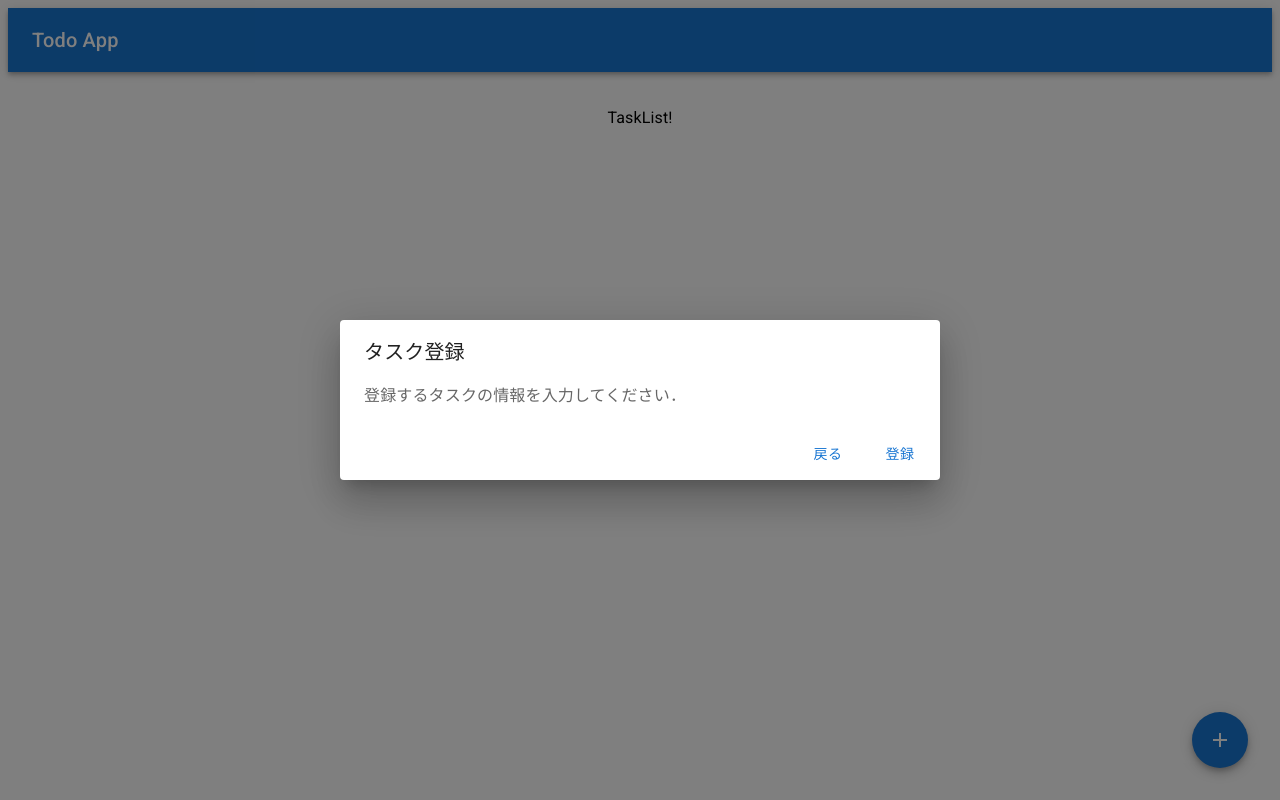
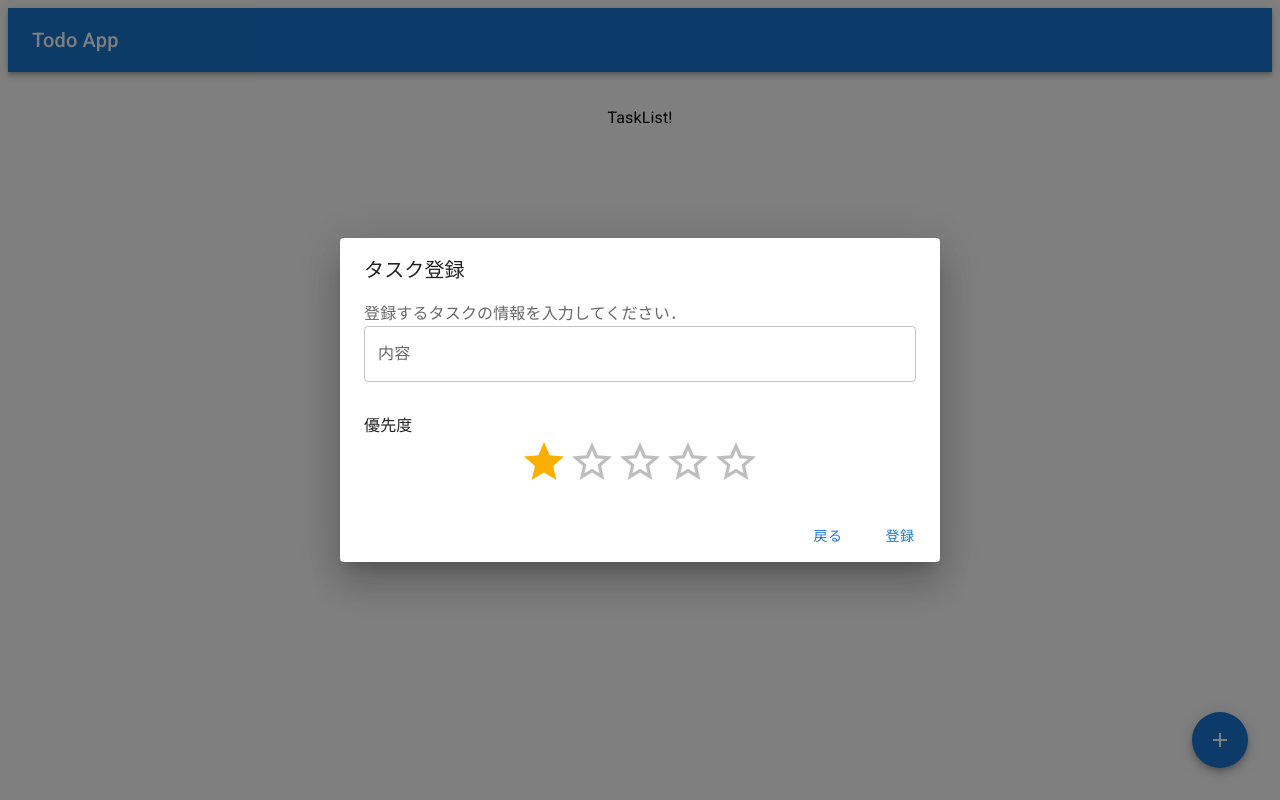
Before and after one commit to sabrina-ksks/ReactTodo, a React (Create React App) app: page / in a window 1280 px wide. Both pictures are taken after a click on the button "add". Built offline with nearby package versions, Linux system fonts and the light colour scheme.

Commit message:
Update: 項目を「内容」「期限」「優先度」に変更

```diff
--- a/src/components/RegisterDialogContent.tsx
+++ b/src/components/RegisterDialogContent.tsx
@@ -1,12 +1,71 @@
-import React from "react";
+import React, { useState } from "react";
 
 import DialogContent from "@mui/material/DialogContent";
 import DialogContentText from "@mui/material/DialogContentText";
+import Box from "@mui/material/Box";
+import Typography from "@mui/material/Typography";
+import Stack from "@mui/material/Stack";
+import TextField from '@mui/material/TextField';
+import AdapterDateFns from '@mui/lab/AdapterDateFns';
+import LocalizationProvider from '@mui/lab/LocalizationProvider';
+import DateTimePicker from '@mui/lab/DateTimePicker';
+import Rating from "@mui/material/Rating";
 
 const RegisterDialogContent: React.FC = () => {
-  return(
+  const [content, setContent] = useState<string>("");
+  const [deadline, setDeadline] = useState<Date | null>(null);
+  const [priority, setPriority] = useState<number | null>(1);
+
+  const handleContentChange = (e: React.ChangeEvent<HTMLTextAreaElement | HTMLInputElement>) => {
+    setContent(e.target.value);
+  };
+
+  const handleDeadlineChange = (value: Date | null) => {
+    setDeadline(value);
+  };
+
+  const handlePriorityChange = (e: React.SyntheticEvent<Element, Event>, value: number | null) => {
+    setPriority(value);
+  };
+
+  return (
     <DialogContent>
       <DialogContentText>登録するタスクの情報を入力してください．</DialogContentText>
+      <Stack spacing={2}>
+        <TextField
+          label="内容"
+          value={content}
+          onChange={handleContentChange}
+          margin="normal"
+          placeholder="内容を入力..."
+          fullWidth
+        />
+        <LocalizationProvider dateAdapter={AdapterDateFns}>
+          <DateTimePicker
+            renderInput={(params) => <TextField {...params} />}
+            label="期限"
+            value={deadline}
+            onChange={handleDeadlineChange}
+            inputFormat="yyyy/MM/dd HH:mm"
+            mask="____/__/__ __:__"
+            minDateTime={new Date()}
+            ampm={false}
+            minutesStep={5}
+          />
+        </LocalizationProvider>
+        <Box>
+          <Typography mt={2}>優先度</Typography>
+          <Box textAlign="center">
+            <Rating
+              value={priority}
+              onChange={handlePriorityChange}
+              sx={{
+                fontSize: "3rem"
+              }}
+            />
+          </Box>
+        </Box>
+      </Stack>
     </DialogContent>
   );
 }
```
